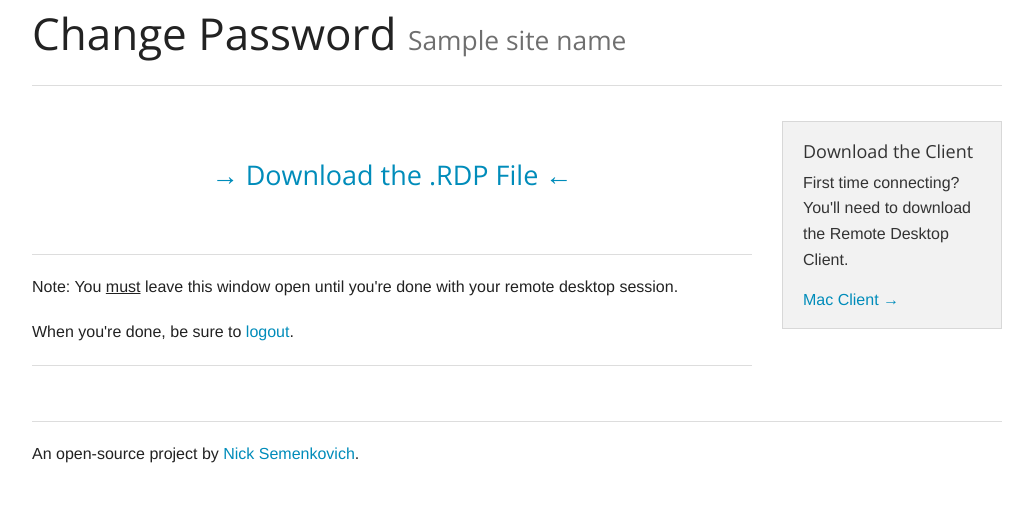
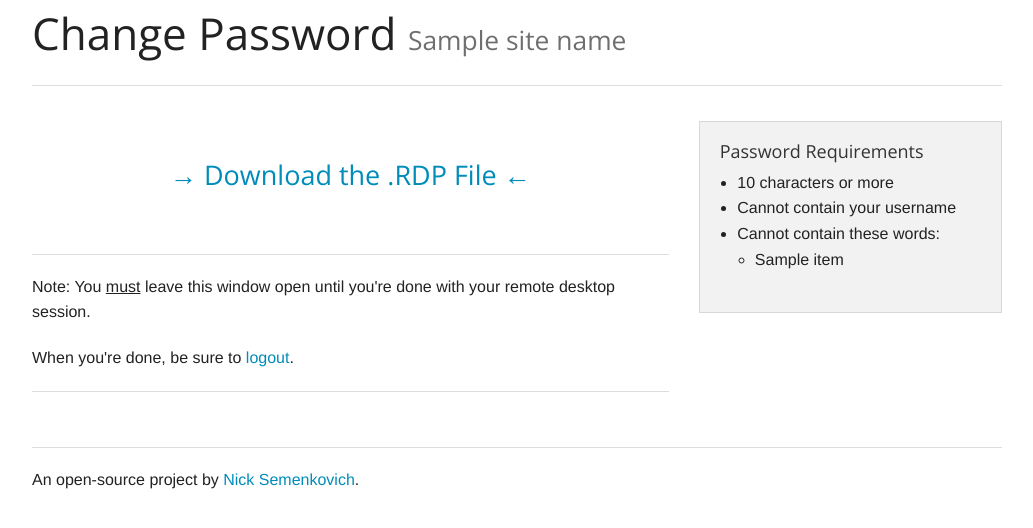
Before and after one commit to pawanc7/samba-google-apps-password-self-service-sync, a Flask app: template templates/authenticated.html in a window 1280 px wide. Shown: the top 528 px of the page, without its empty margins (123-1156 px from the left). Run offline with Flask 2, Linux system fonts and the light colour scheme; the template is opened without the code that fills it: most values are stand-ins (such as "Sample title", 1, 10 or a date in 2020).

Commit message:
More tweaks, password layout.

```diff
--- a/app.py
+++ b/app.py
@@ -20,6 +20,8 @@ app.config.from_pyfile('secrets.cfg') # Add your Google ID & Secret there.
 RESTRICTED_DOMAIN = app.config.get('RESTRICTED_DOMAIN') # Require this domain for authentication
 SITE_NAME = app.config.get('SITE_NAME')
 
+PASS_MIN_LENGTH = app.config.get('PASS_MIN_LENGTH')
+PASS_BAD_WORDS = app.config.get('PASS_BAD_WORDS')
 
 app.secret_key = 'development'
 oauth = OAuth(app)
@@ -52,7 +54,7 @@ def index():
             return render_template('_base.html', site_name=SITE_NAME)
         # return jsonify({"data": me.data})
         # , computer_target=app.config.get('COMPUTER_MAP')[str(me.data[u'email'])]
-        return render_template('authenticated.html', auth_data=me.data, site_name=SITE_NAME)
+        return render_template('authenticated.html', auth_data=me.data, site_name=SITE_NAME, minlength=PASS_MIN_LENGTH, badwords=PASS_BAD_WORDS)
     return render_template('_base.html', site_name=SITE_NAME)
 
 @app.route('/computer.rdp')
--- a/templates/authenticated.html
+++ b/templates/authenticated.html
@@ -7,7 +7,7 @@
 <div class="row">
 
     <!-- Main Blog Content -->
-    <div class="large-9 columns" role="content">
+    <div class="large-8 columns" role="content">
 
         <article>
 
@@ -40,25 +40,20 @@
 
     <!-- Sidebar -->
 
-    <aside class="large-3 columns">
-
-      {#
-      <h5>Available Computers</h5>
-      <ul class="side-nav">
-        <li><a href="#">News</a></li>
-        <li><a href="#">Code</a></li>
-        <li><a href="#">Design</a></li>
-        <li><a href="#">Fun</a></li>
-        <li><a href="#">Weasels</a></li>
+    <aside class="large-4 columns">
+        <div class="panel">
+            <h5>Password Requirements</h5>
+            <ul>
+                <li>{{ minlength }} characters or more</li>
+                <li>Cannot contain your username</li>
+                <li>Cannot contain these words: </li>
+                <ul>
+                    {% for item in badwords %}
+                    <li>{{ item }}</li>
+                    {% endfor %}
                 </ul>
-#}
-
-      <div class="panel">
-        <h5>Download the Client</h5>
-        <p>First time connecting? You'll need to download the Remote Desktop Client.</p>
-        <a href="#">Mac Client &rarr;</a>
+            </ul>
         </div>
-
     </aside>
 
     <!-- End Sidebar -->
```
Lines whose indentation alone changed are shown as unchanged.
